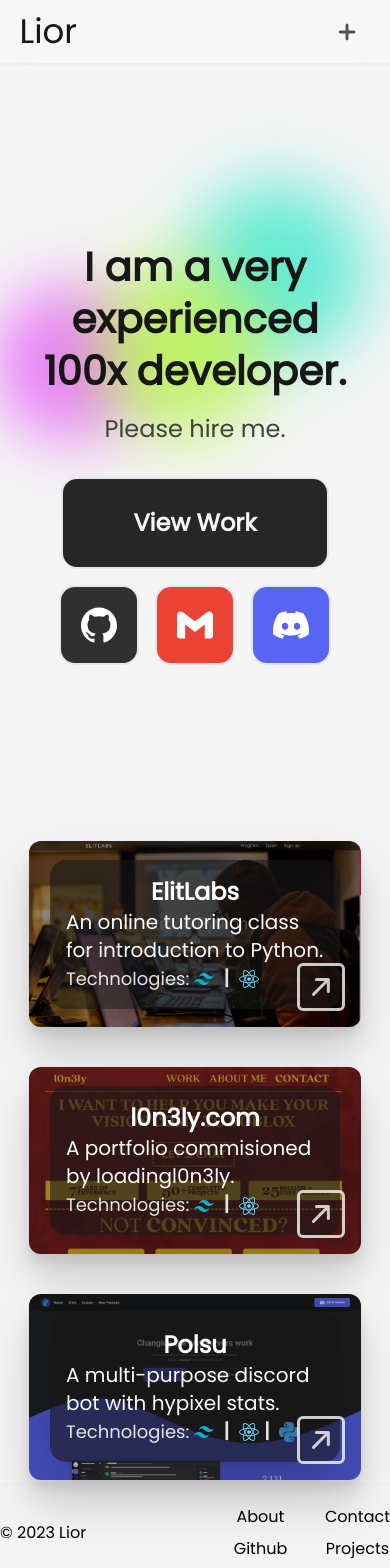
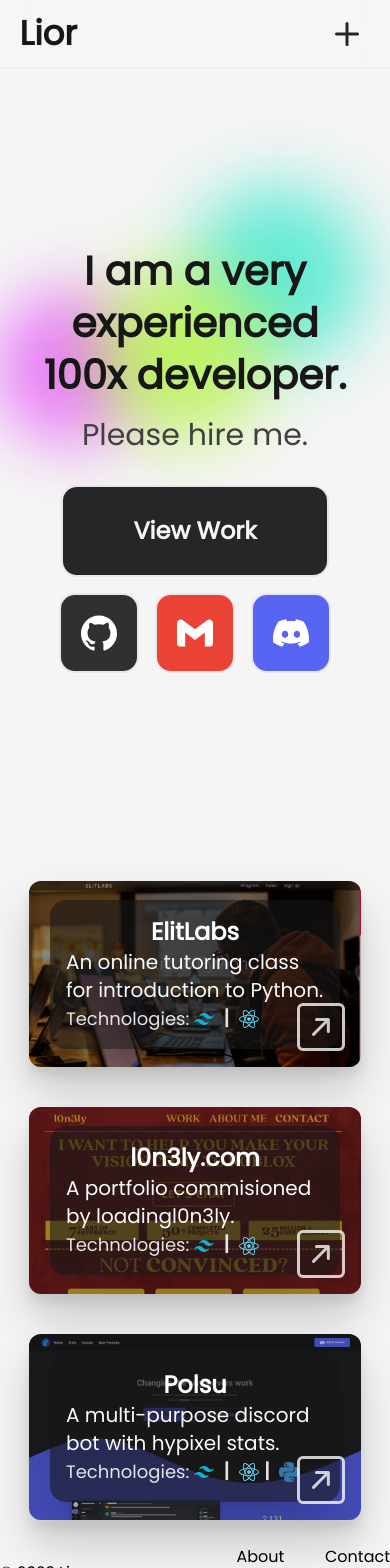
Before and after one commit to underscorelior/portfolio, a React (Vite) app: page / in a window 390 px wide. Shown: the top 1568 px of the page. Built offline with nearby package versions, Linux system fonts and the light colour scheme.

Commit message:
Fix a few issues

```diff
--- a/src/components/Header.jsx
+++ b/src/components/Header.jsx
@@ -16,7 +16,7 @@ class Header extends Component {
 						{header.subtitle}
 					</h1>
 					<div className="mt-4 flex w-full items-center">
-						<span className="w-full text-center text-2xl font-normal text-neutral-700 md:text-left lg:text-5xl">
+						<span className="w-full text-center text-3xl font-normal text-neutral-700 md:text-left lg:text-5xl">
 							{header.description}
 						</span>
 					</div>
--- a/src/components/MobileNav.jsx
+++ b/src/components/MobileNav.jsx
@@ -2,6 +2,7 @@ import React, { useState } from 'react';
 import { motion } from 'framer-motion';
 import { Link } from 'react-router-dom';
 import { HashLink } from 'react-router-hash-link';
+import { FiPlus } from 'react-icons/fi';
 
 function App() {
 	const [isOpen, setIsOpen] = useState(false);
@@ -52,16 +53,16 @@ function App() {
 
 	return (
 		<>
-			<header className="sticky top-0 z-50 flex w-full min-w-full flex-row items-center justify-between border-b-2 border-neutral-300/20 bg-white bg-opacity-10 px-[5%] py-[0.375rem] backdrop-blur-lg backdrop-filter md:hidden">
-				<h1 className="text-[2.125rem] font-medium text-neutral-900">Lior</h1>
+			<header className="sticky top-0 z-50 flex w-full min-w-full flex-row items-center justify-between border-b-2 border-neutral-300/20 bg-white bg-opacity-10 px-[5%] py-[0.5rem] backdrop-blur-lg backdrop-filter md:hidden">
+				<h1 className="text-[2.125rem] font-semibold text-neutral-900">Lior</h1>
 				<motion.div
 					variants={iconVariants}
 					animate={isOpen ? 'opened' : 'closed'}
 					onClick={() => toggleNav()}
 					className="z-50 flex h-12 w-12 cursor-pointer items-center justify-center rounded-full">
-					<svg
-						width="24"
-						height="24"
+					{/* <svg
+						width="36"
+						height="36"
 						viewBox="0 0 24 24"
 						className="stroke-neutral-600 stroke-1"
 						xmlns="http://www.w3.org/2000/svg">
@@ -69,7 +70,8 @@ function App() {
 							d="M12 4C11.4477 4 11 4.44772 11 5V11H5C4.44772 11 4 11.4477 4 12C4 12.5523 4.44772 13 5 13H11V19C11 19.5523 11.4477 20 12 20C12.5523 20 13 19.5523 13 19V13H19C19.5523 13 20 12.5523 20 12C20 11.4477 19.5523 11 19 11H13V5C13 4.44772 12.5523 4 12 4Z"
 							fill="#525252"
 						/>
-					</svg>
+					</svg> */}
+					<FiPlus className='text-neutral-800 text-4xl font-black' />
 				</motion.div>
 			</header>
 
--- a/src/components/Projects.jsx
+++ b/src/components/Projects.jsx
@@ -47,7 +47,7 @@ class Projects extends Component {
 	render() {
 		return (
 			<section
-				className="mx-auto flex w-full max-w-[85%] flex-col items-center justify-center gap-y-10 md:grid md:grid-cols-2 md:gap-x-10 md:pt-[5.6rem]"
+				className="mx-auto flex w-full max-w-[85%] flex-col items-center justify-center gap-y-10 md:grid md:grid-cols-2 md:gap-x-10 pt-8 md:pt-[5.6rem]"
 				id="work">
 				<ProjectCards
 					title="ElitLabs"
```
